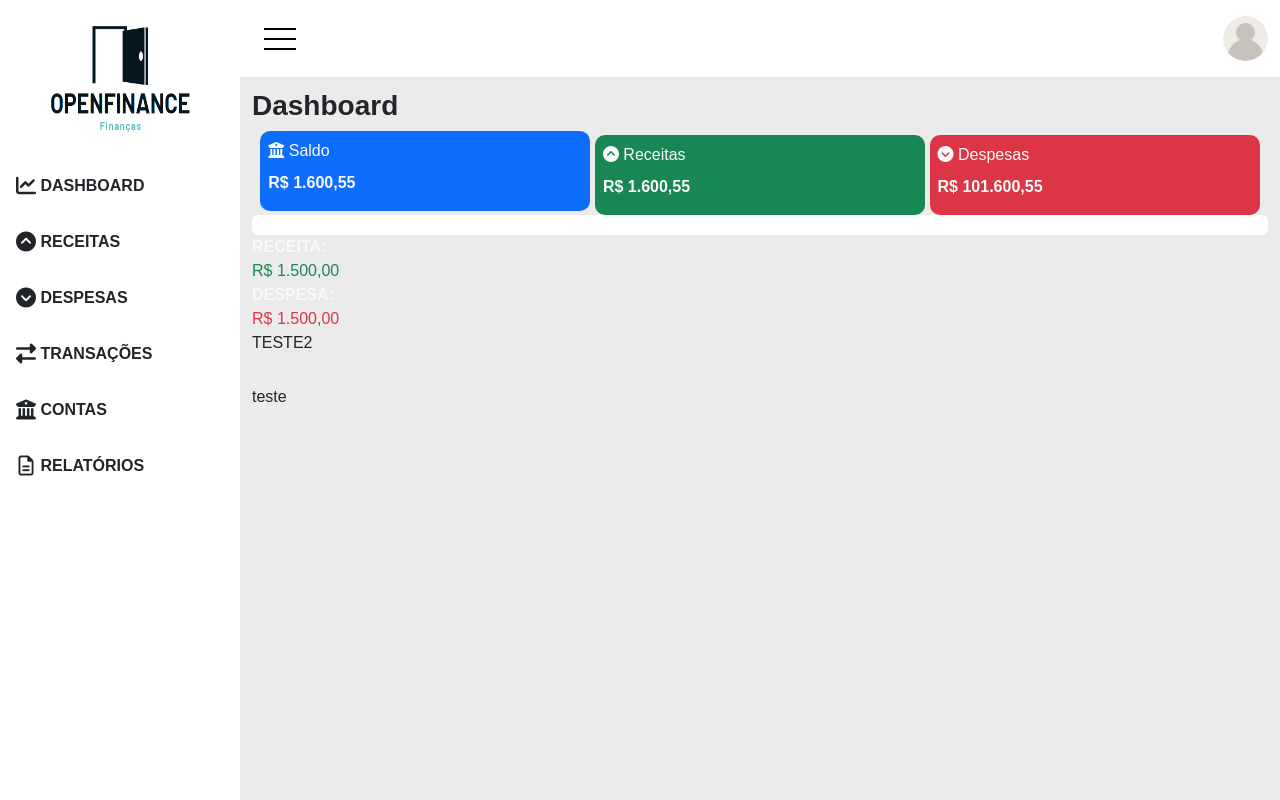
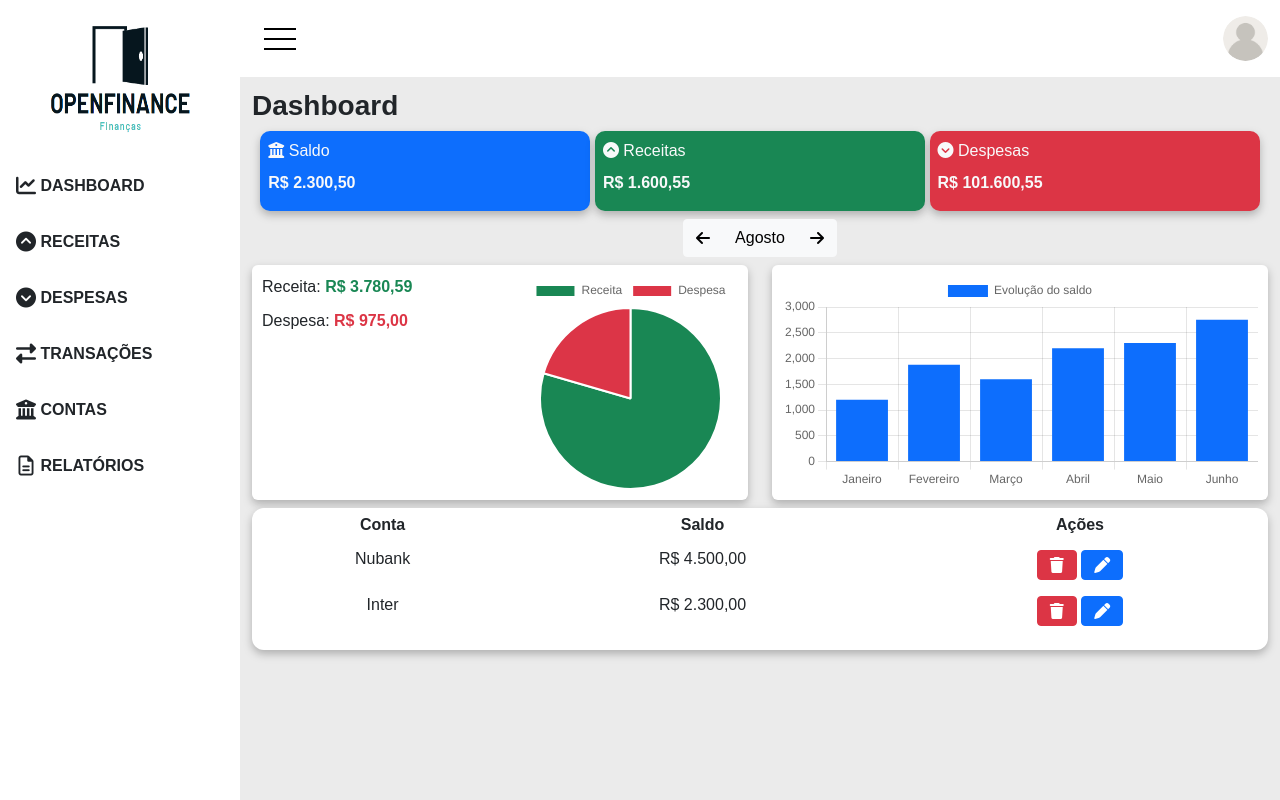
Before and after one commit to Flipe124/ESTAGIO_SUPERVISIONADO_I, a PHP site: page /get/index.php in a window 1280 px wide. Run offline with PHP 8.4, Linux system fonts and the light colour scheme; a map, chart or similar area stays blank; some libraries are stand-ins or nearby versions.

Commit message:
ADD: adicionando novos elementos

```diff
--- a/project/frontend/page/index.php
+++ b/project/frontend/page/index.php
@@ -12,17 +12,16 @@
                     <div class="fs-3"><b>Dashboard</b></div>
                 </div>
             </div>
-            <!-- <div class="col-md-12 fs-2 mt-2"><b>Dashboard</b></div> -->
             <div class="col-md-12 text-center text-light">
-                <div class="box-dashboard mt-1 bg-primary">
+                <div class="box-dashboard mt-1 bg-primary filter-preset-1" id="box-dashboard-balance">
                     <div class="pt-2 ps-2 text-start">
                         <i class="fa-solid fa-building-columns"></i> Saldo
                     </div>
                     <div class="pt-2 ps-2 fs-6 text-start">
-                        <b>R$ 1.600,55</b>
+                        <b>R$ 2.300,50</b>
                     </div>
                 </div>
-                <div class="box-dashboard mt-2 bg-success">
+                <div class="box-dashboard mt-1 bg-success filter-preset-1" id="box-dashboard-revenue">
                     <div class="pt-2 ps-2 text-start">
                         <i class="fas fa-chevron-circle-up"></i> Receitas
                     </div>
@@ -30,7 +29,7 @@
                         <b>R$ 1.600,55</b>
                     </div>
                 </div>
-                <div class="box-dashboard mt-2 bg-danger">
+                <div class="box-dashboard mt-1 bg-danger filter-preset-1" id="box-dashboard-expense">
                     <div class="pt-2 ps-2 text-start">
                         <i class="fas fa-chevron-circle-down"></i> Despesas
                     </div>
@@ -40,44 +39,57 @@
                 </div>
             </div>
             <div class="col-md-12">
-                <div class="dashboard">
-                    <div>
-
+                <div class="mt-2 text-center">
+                    <div class="btn-group" role="group" aria-label="Basic example">
+                        <button type="button" class="btn btn-light"><i class="fas fa-arrow-left"></i></button>
+                        <span class="date btn btn-light">Agosto</span>
+                        <button type="button" class="btn btn-light"><i class="fas fa-arrow-right"></i></button>
                     </div>
                 </div>
             </div>
-            <div class="row">
-                <div class="col-md-6">
-                    <div class="revenue">
-                        <b class="text-light">RECEITA:</b>
-                        <div class="text-success">
-                            R$ 1.500,00
+            <div class="col-md-6 mt-2">
+                <div class="dashboard dashboard-preset-1 filter-preset-1">
+                    <div class="values">
+                        <div class="revenue">
+                            <span class="fs-6">Receita:
+                                <span class="text-success">
+                                    <b class="amount">R$ 3.780,59</b>
+                                </span>
+                            </span>
+                        </div>
+                        <div class="expense">
+                            <span class="">Despesa:
+                                <span class="text-danger">
+                                    <b class="amount">R$ 975,00</b>
+                                </span>
+                            </span>
                         </div>
                     </div>
-                    <div class="expense">
-                        <b class="text-light">DESPESA:</b>
-                        <div class="text-danger">
-                            R$ 1.500,00
-                        </div>
+                    <div class="text-end">
+                        <canvas id="graph-pie"></canvas>
                     </div>
-
-                    <div>TESTE2</div>
-                </div>
-                <div class="col-md-6">
-                    <div><canvas id="grafico"></canvas></div>
                 </div>
             </div>
-            <div class="col-md-6">
-                teste
+            <div class="col-md-6 mt-2">
+                <div class="dashboard dashboard-preset-1 filter-preset-1">
+                    <canvas id="graph-bar"></canvas>
+                </div>
+            </div>
+            <div class="col-md-12 mt-2">
+                <?php include_once("../table/account-table.php") ?>
             </div>
         </div>
     </div>
+    </div>
+    </div>
 
     <div></div>
+    <?php include_once("../includes/footer.php") ?>
+
     <script src="https://cdn.jsdelivr.net/npm/chart.js"></script>
     <script src="../js/graph/script.js"></script>
+    <script src="../js/dashboard/script.js"></script>
 
-    <?php include_once("../includes/footer.php") ?>
 </body>
 
 
```
